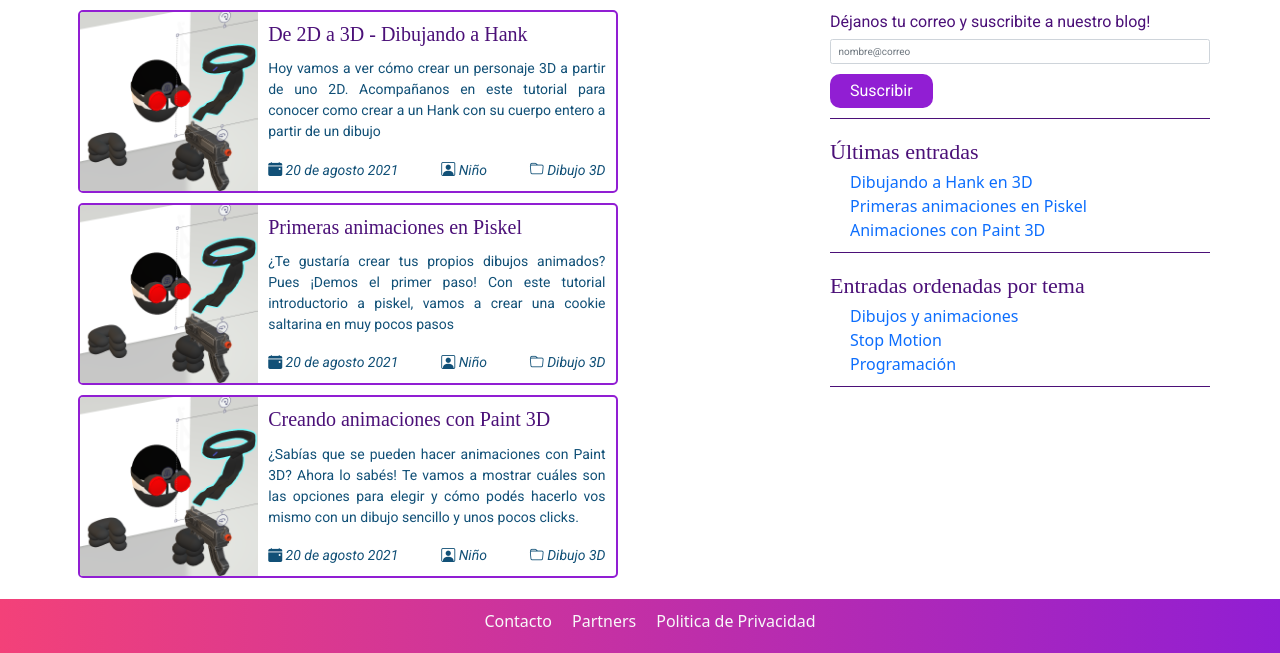
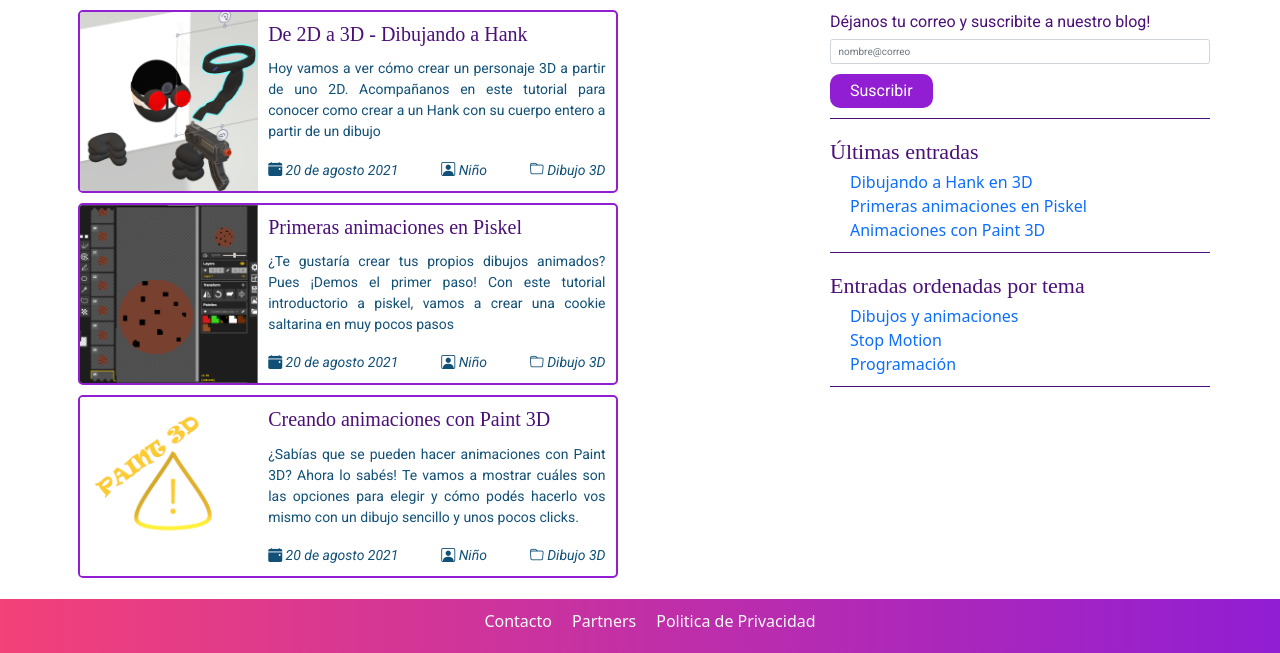
Before and after one commit to EJavierF/MuyProKids, a website: page views/blog.html in a window 1280 px wide. Shown: the part 147-800 px from the top of the page. Drawn offline with nearby package versions, Linux system fonts and the light colour scheme; a web font is replaced by a local one.

Commit message:
v13 -- se resuelven los detalles de pantalla Blog -- entrega final

```diff
--- a/views/blog.html
+++ b/views/blog.html
@@ -92,7 +92,7 @@
                                 <a href="./articles/animacion_260921.html">
                                     <div class="row g-0">
                                         <div class="col-md-4">
-                                            <img src="../img/Card_hank_paint3D.png" class="img-fluid rounded-start h-100" alt="..." />
+                                            <img src="../img/card_piskel_frames.png" class="img-fluid rounded-start h-100" alt="..." />
                                         </div>
                                         <div class="col-md-8">
                                             <div class="card-body d-flex flex-column h-100 justify-content-between">
@@ -114,7 +114,7 @@
                                 <a href="./articles/animacion_P3D_270921.html">
                                     <div class="row g-0">
                                         <div class="col-md-4">
-                                            <img src="../img/Card_hank_paint3D.png" class="img-fluid rounded-start h-100" alt="..." />
+                                            <img src="../img/Card_anim_paint3D.png" class="img-fluid rounded-start h-100" alt="..." />
                                         </div>
                                         <div class="col-md-8">
                                             <div class="card-body d-flex flex-column h-100 justify-content-between">
```
Also changed, not shown: views/articles/animacion_260921.html (+1 -1 lines), views/articles/animacion_P3D_270921.html (+1 -1 lines), img/Card_anim_paint3D.png (added), img/card_piskel_frames.png (added).
